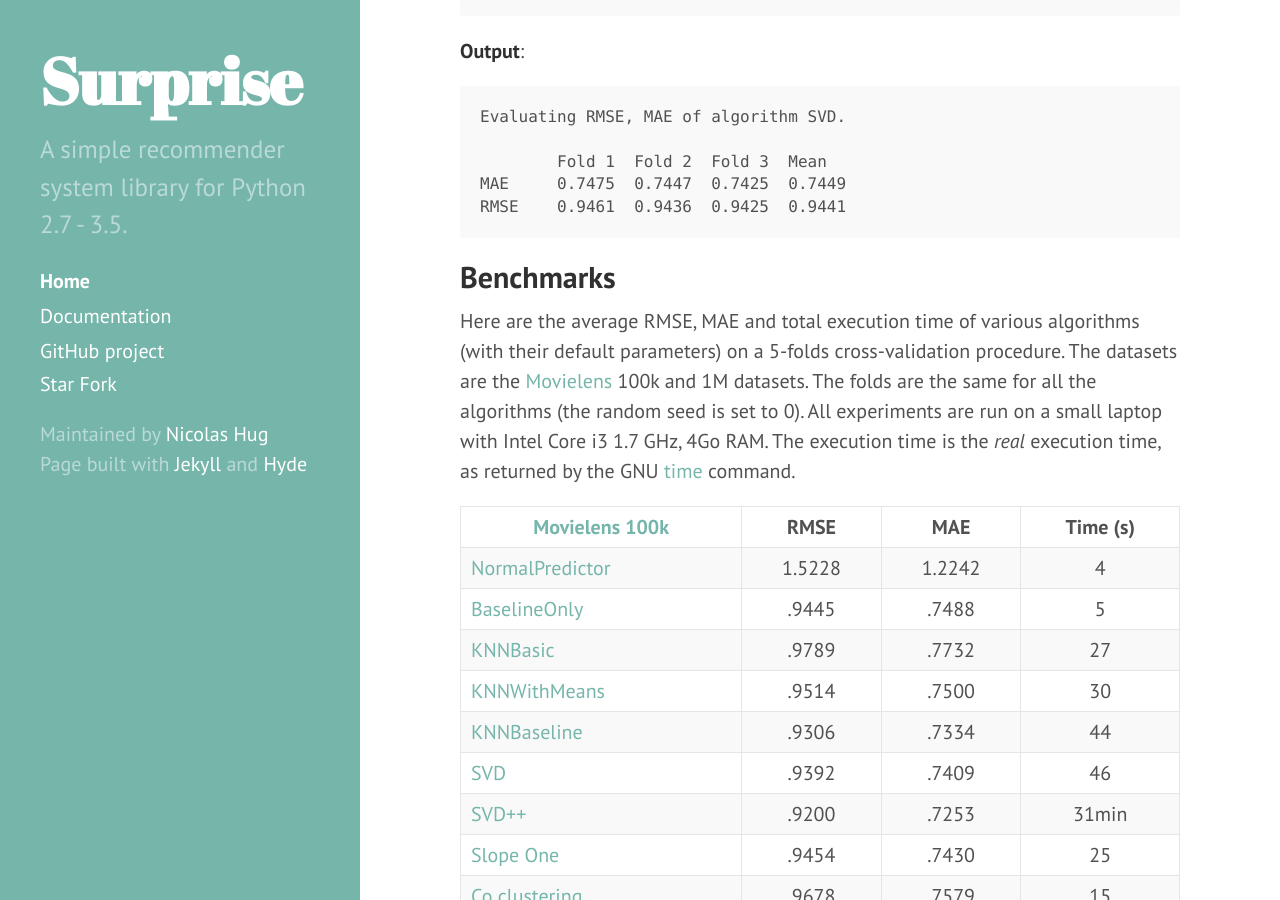
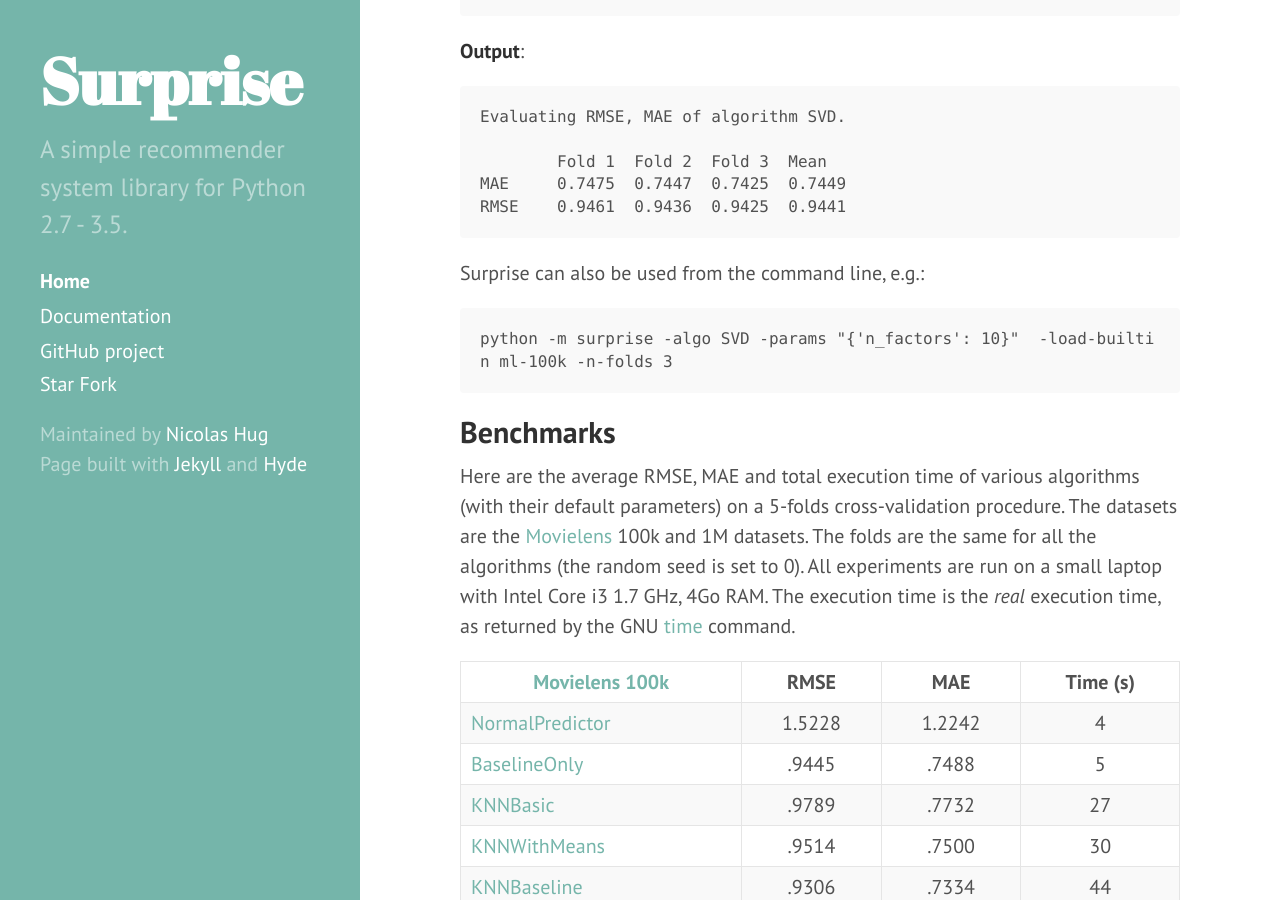
Before and after one commit to NicolasHug/Surprise, a Jekyll site: the page built from index.md, in a window 1280 px wide and 900 px high, scrolled down 2094 px. Built offline with Jekyll 4.4.1, drawn with Linux system fonts in a browser that asks for light colours.

Commit message:
update site

````diff
--- a/index.md
+++ b/index.md
@@ -121,6 +121,12 @@ MAE     0.7475  0.7447  0.7425  0.7449
 RMSE    0.9461  0.9436  0.9425  0.9441
 ```
 
+Surprise can also be used from the command line, e.g.:
+
+```
+python -m surprise -algo SVD -params "{'n_factors': 10}"  -load-builtin ml-100k -n-folds 3
+```
+
 Benchmarks
 ----------
 
````
